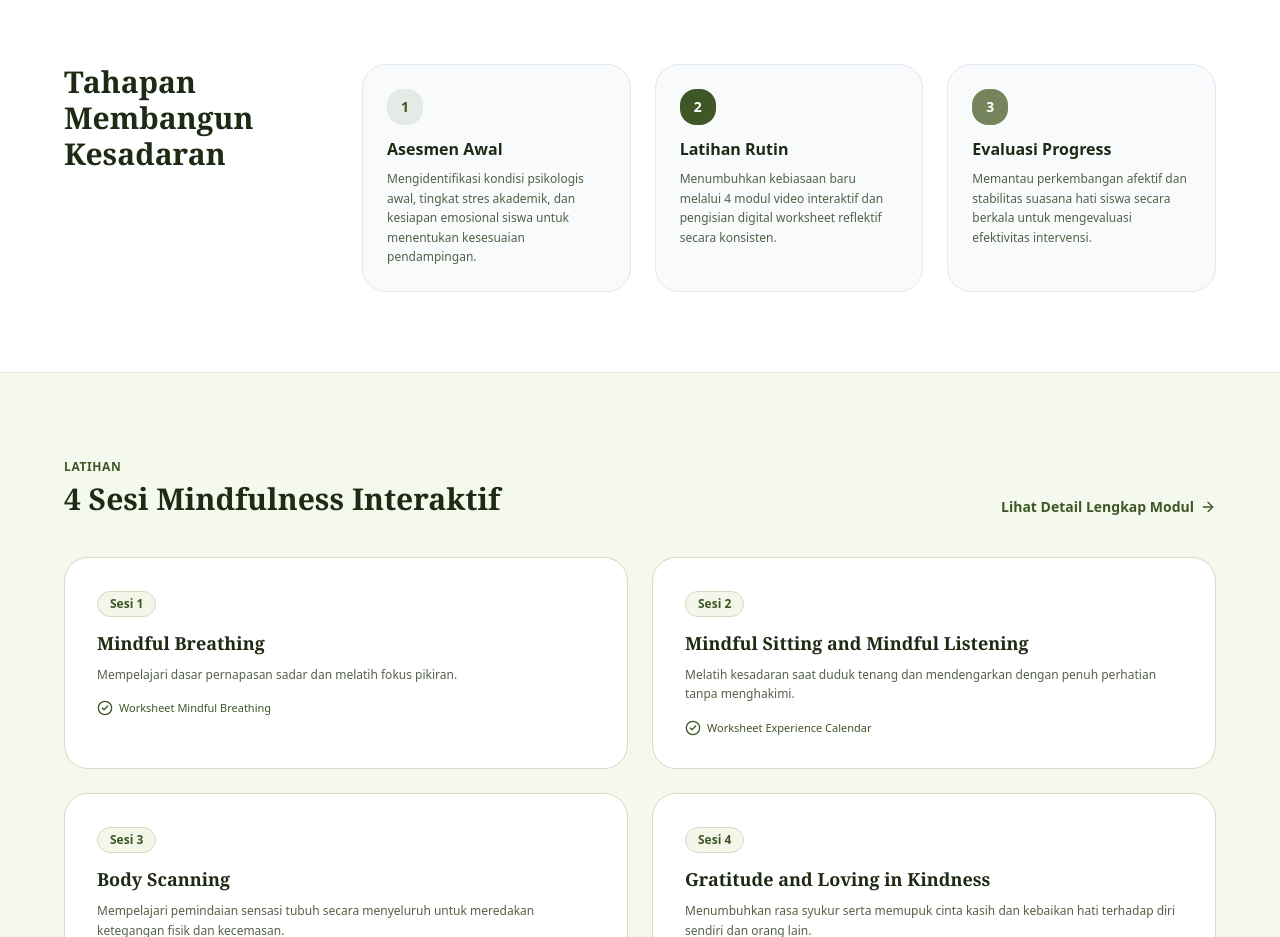
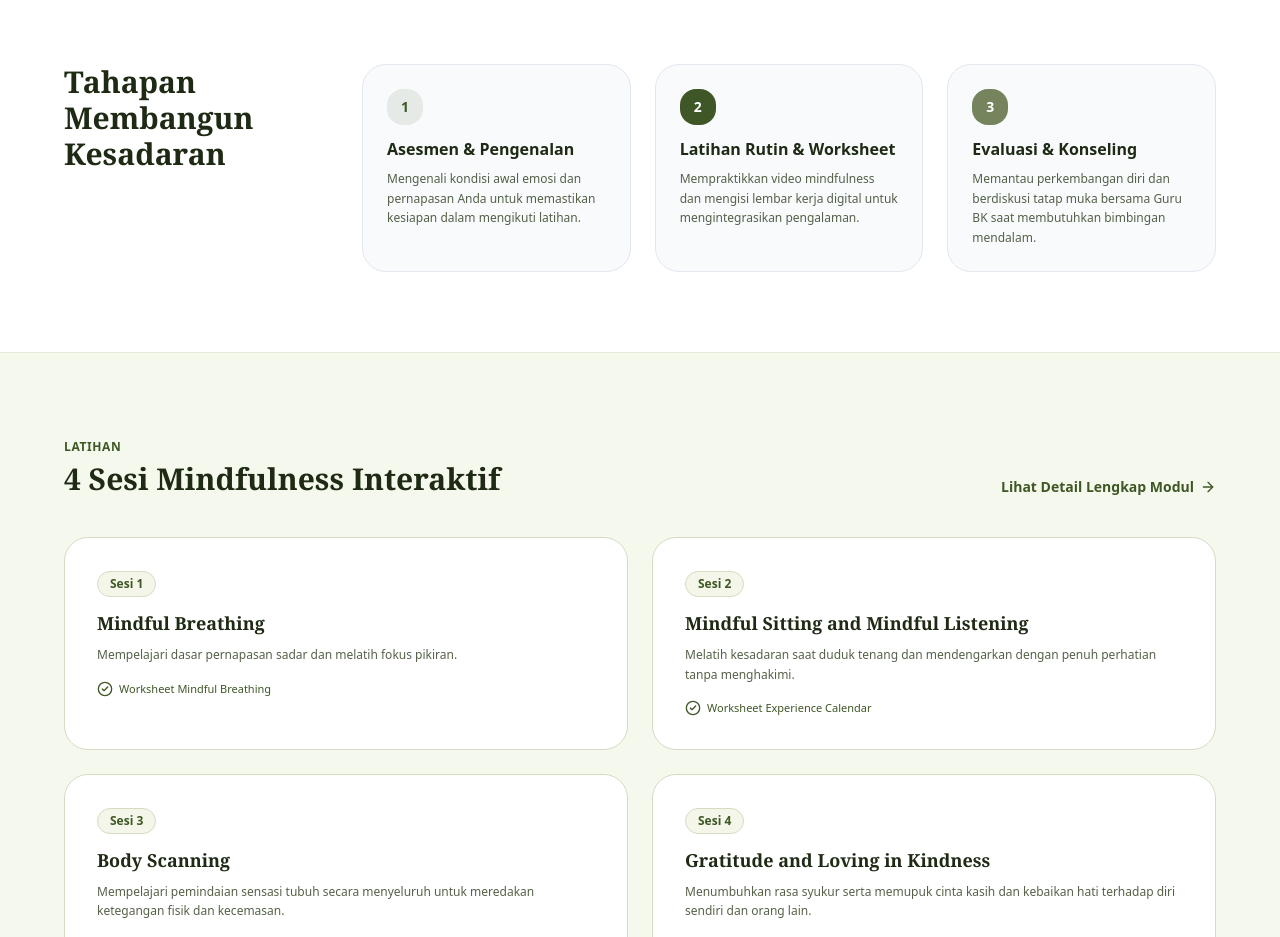
Before and after one commit to kamaludin192/mindfulness.apps, a Next.js app: page / in a window 1280 px wide. Shown: the part 800-1737 px from the top of the page. Built offline with nearby package versions, Linux system fonts and the light colour scheme.

Commit message:
Revert "style(landing): update step card titles and descriptions to match program page"
This reverts commit a3f4db30e1ee83ee16faebd2e42f8abd6a7212fe.

```diff
--- a/src/app/page.tsx
+++ b/src/app/page.tsx
@@ -94,9 +94,9 @@ export default function HomePage() {
                   <div className="w-9 h-9 rounded-2xl bg-[#3f5726]/10 text-[#3f5726] flex items-center justify-center font-bold mb-3 text-sm">
                     1
                   </div>
-                  <h3 className="font-bold text-base text-[#1e2a14]">Asesmen Awal</h3>
+                  <h3 className="font-bold text-base text-[#1e2a14]">Asesmen & Pengenalan</h3>
                   <p className="text-xs text-[#2b3a1a]/80 leading-relaxed">
-                    Mengidentifikasi kondisi psikologis awal, tingkat stres akademik, dan kesiapan emosional siswa untuk menentukan kesesuaian pendampingan.
+                    Mengenali kondisi awal emosi dan pernapasan Anda untuk memastikan kesiapan dalam mengikuti latihan.
                   </p>
                 </div>
 
@@ -105,9 +105,9 @@ export default function HomePage() {
                   <div className="w-9 h-9 rounded-2xl bg-[#3f5726] text-white flex items-center justify-center font-bold mb-3 text-sm shadow-xs">
                     2
                   </div>
-                  <h3 className="font-bold text-base text-[#1e2a14]">Latihan Rutin</h3>
+                  <h3 className="font-bold text-base text-[#1e2a14]">Latihan Rutin & Worksheet</h3>
                   <p className="text-xs text-[#2b3a1a]/80 leading-relaxed">
-                    Menumbuhkan kebiasaan baru melalui 4 modul video interaktif dan pengisian digital worksheet reflektif secara konsisten.
+                    Mempraktikkan video mindfulness dan mengisi lembar kerja digital untuk mengintegrasikan pengalaman.
                   </p>
                 </div>
 
@@ -116,9 +116,9 @@ export default function HomePage() {
                   <div className="w-9 h-9 rounded-2xl bg-[#75845c] text-white flex items-center justify-center font-bold mb-3 text-sm shadow-xs">
                     3
                   </div>
-                  <h3 className="font-bold text-base text-[#1e2a14]">Evaluasi Progress</h3>
+                  <h3 className="font-bold text-base text-[#1e2a14]">Evaluasi & Konseling</h3>
                   <p className="text-xs text-[#2b3a1a]/80 leading-relaxed">
-                    Memantau perkembangan afektif dan stabilitas suasana hati siswa secara berkala untuk mengevaluasi efektivitas intervensi.
+                    Memantau perkembangan diri dan berdiskusi tatap muka bersama Guru BK saat membutuhkan bimbingan mendalam.
                   </p>
                 </div>
               </div>
```
